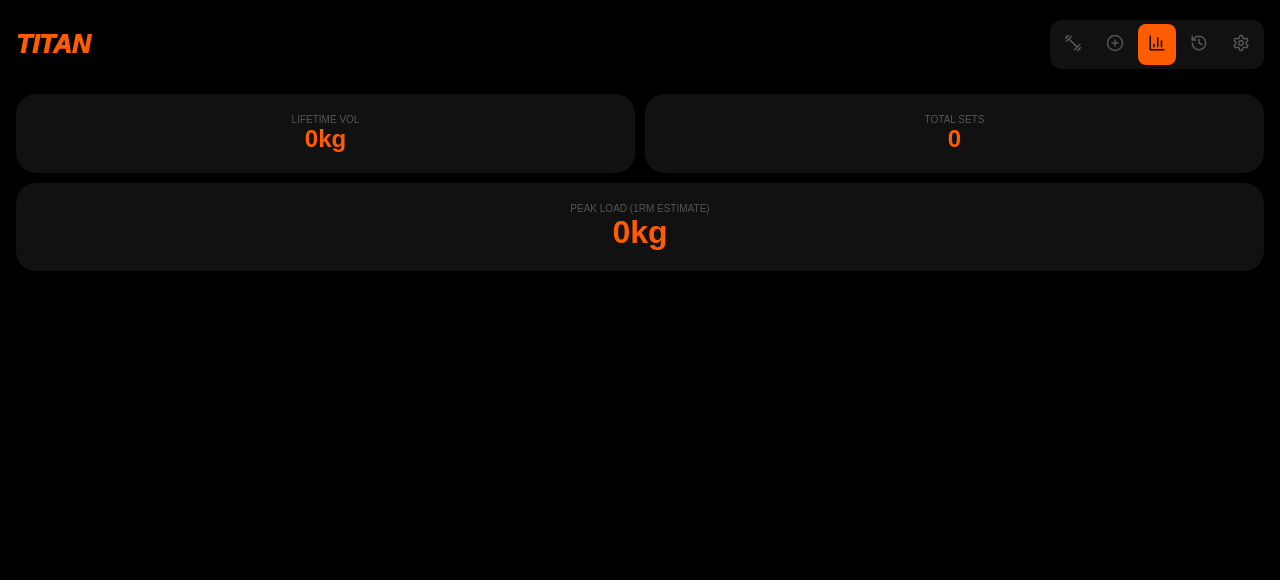
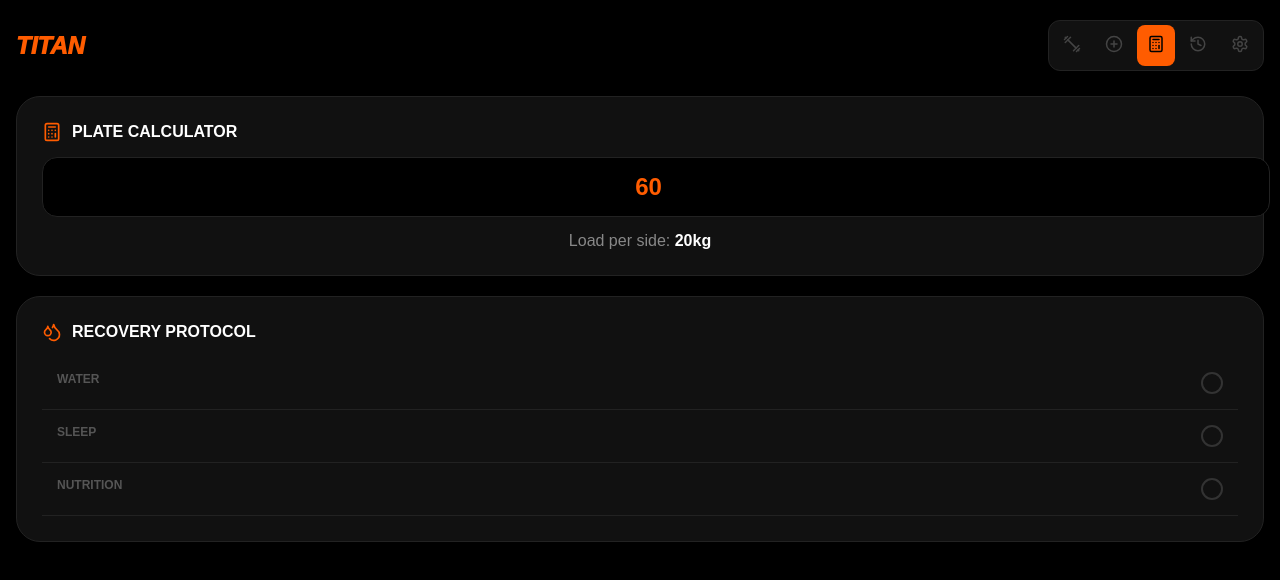
Before and after one commit to srafiq2406teachered-byte/Titan-Tracker, a React (Vite) app: page / in a window 1280 px wide. Both pictures are taken after a click on the button 1157 px from the left and 44 px from the top of the page. Shown: the top 580 px of the page. Built offline with nearby package versions, Linux system fonts and the light colour scheme.

Commit message:
Update App.jsx

```diff
--- a/src/App.jsx
+++ b/src/App.jsx
@@ -2,18 +2,17 @@ import React, { useState, useEffect } from 'react';
 import {
   Dumbbell, TrendingUp, History, Clock, PlusCircle,
   Settings, LayoutGrid, Trash2, ChevronRight, ChevronDown,
-  ChevronUp, Activity, BarChart3, RotateCcw
+  ChevronUp, Activity, BarChart3, Info, Calculator, Droplets, CheckCircle2
 } from 'lucide-react';
 
 const TitanTracker = () => {
-  // --- 1. RESTORED COLOR SCHEMES ---
+  // --- 1. THEME & CONSTANTS ---
   const THEMES = {
-    TITAN_OG: { name: "Titan Orange", bg: '#000000', surface: '#111111', accent: '#FF5C00', text: '#FFFFFF', border: '#222' },
+    EMBER: { name: "Electric Ember", bg: '#000', surface: '#111', accent: '#FF5C00', text: '#FFF', border: '#222' },
     CYAN: { name: "Deep Cyan", bg: '#050B0D', surface: '#0D1517', accent: '#00F0FF', text: '#E0F7FA', border: '#1A2628' },
-    STEALTH: { name: "Carbon", bg: '#000', surface: '#111', accent: '#FFF', text: '#FFF', border: '#333' }
+    CARBON: { name: "Carbon Stealth", bg: '#000', surface: '#111', accent: '#FFF', text: '#FFF', border: '#333' }
   };
 
-  // --- 2. FULL EXERCISE DATABASE ---
   const MASTER_LIST = [
     { id: "A1", name: "Leg Press Machine", group: "LEGS" },
     { id: "A2", name: "Lat Pulldown Machine", group: "PULL" },
@@ -37,62 +36,67 @@ const TitanTracker = () => {
     POWER: { name: "POWER (Muscle)", rest: 90, ids: ["A1", "A2", "B1", "B2", "C1", "C2"] }
   };
 
-  // --- 3. STATE ---
+  // --- 2. STATE ---
   const [view, setView] = useState('train');
-  const [themeKey, setThemeKey] = useState('TITAN_OG');
+  const [themeKey, setThemeKey] = useState('EMBER');
   const [activeSession, setActiveSession] = useState(null);
   const [extraActivities, setExtraActivities] = useState([]);
   const [completedSets, setCompletedSets] = useState({});
   const [exerciseData, setExerciseData] = useState({});
   const [history, setHistory] = useState([]);
+  const [setupNotes, setSetupNotes] = useState({});
   const [timeLeft, setTimeLeft] = useState(0);
   const [expandedLog, setExpandedLog] = useState(null);
+  const [plateCalcWeight, setPlateCalcWeight] = useState(60);
+  const [recovery, setRecovery] = useState({ water: false, sleep: false, nutrition: false });
   const [mounted, setMounted] = useState(false);
 
   const T = THEMES[themeKey];
 
-  // --- 4. PERSISTENCE ---
+  // --- 3. PERSISTENCE ---
   useEffect(() => {
-    const savedTheme = localStorage.getItem('titan_theme');
-    const savedHistory = localStorage.getItem('titan_history');
-    if (savedTheme) setThemeKey(savedTheme);
-    if (savedHistory) setHistory(JSON.parse(savedHistory));
+    const saved = {
+      theme: localStorage.getItem('tt_theme'),
+      hist: localStorage.getItem('tt_hist'),
+      notes: localStorage.getItem('tt_notes'),
+      recov: localStorage.getItem('tt_recov')
+    };
+    if (saved.theme) setThemeKey(saved.theme);
+    if (saved.hist) setHistory(JSON.parse(saved.hist));
+    if (saved.notes) setSetupNotes(JSON.parse(saved.notes));
+    if (saved.recov) setRecovery(JSON.parse(saved.recov));
     setMounted(true);
   }, []);
 
   useEffect(() => {
     if (mounted) {
-      localStorage.setItem('titan_theme', themeKey);
-      localStorage.setItem('titan_history', JSON.stringify(history));
+      localStorage.setItem('tt_theme', themeKey);
+      localStorage.setItem('tt_hist', JSON.stringify(history));
+      localStorage.setItem('tt_notes', JSON.stringify(setupNotes));
+      localStorage.setItem('tt_recov', JSON.stringify(recovery));
     }
-  }, [themeKey, history, mounted]);
+  }, [themeKey, history, setupNotes, recovery, mounted]);
 
-  // --- 5. LOGIC & METRICS ---
-  const startPreset = (key) => {
-    const p = PRESETS[key];
-    const exercises = MASTER_LIST.filter(ex => p.ids.includes(ex.id)).map(ex => ({ ...ex, sets: 3, rest: p.rest }));
-    setActiveSession({ ...p, exercises });
-    setView('train');
+  // --- 4. UTILITIES ---
+  const getGhostValue = (exId, setIndex, type) => {
+    const lastSession = history.find(log => log.details.some(d => d.id === exId));
+    if (!lastSession) return null;
+    const exEntry = lastSession.details.find(d => d.id === exId);
+    return exEntry?.sets[setIndex]?.[type] || null;
   };
 
-  const addExtra = (name, group) => {
-    const isCardio = group === 'CARDIO';
-    const newEx = { id: `ext-${Date.now()}`, name, sets: isCardio ? 1 : 3, rest: 60, isCardio };
-    setExtraActivities([...extraActivities, newEx]);
-    setView('train');
-  };
-
-  const calculateMetrics = () => {
-    if (history.length === 0) return { vol: 0, sets: 0, peak: 0 };
-    let totalVol = 0; let totalSets = 0; let peakWeight = 0;
-    history.forEach(session => {
-      totalVol += session.vol;
-      session.details.forEach(ex => {
-        totalSets += ex.sets.length;
-        ex.sets.forEach(s => { if(s.w > peakWeight) peakWeight = s.w; });
-      });
+  const calculatePlates = (target) => {
+    let weightPerSide = (target - 20) / 2; // Assuming 20kg bar/base
+    if (weightPerSide < 0) return "Base Only";
+    const plates = [20, 15, 10, 5, 2.5];
+    const result = [];
+    plates.forEach(p => {
+      while (weightPerSide >= p) {
+        result.push(p);
+        weightPerSide -= p;
+      }
     });
-    return { vol: totalVol, sets: totalSets, peak: peakWeight };
+    return result.join('kg, ') + 'kg';
   };
 
   const finishSession = () => {
@@ -102,10 +106,11 @@ const TitanTracker = () => {
       const sets = [...Array(ex.sets)].map((_, i) => {
         const w = parseFloat(exerciseData[`${ex.id}-${i}-w`] || 0);
         const r = parseFloat(exerciseData[`${ex.id}-${i}-r`] || 0);
+        const rpe = exerciseData[`${ex.id}-${i}-rpe`] || 5;
         if (completedSets[`${ex.id}-${i}`]) sessionVol += (w * r);
-        return { done: completedSets[`${ex.id}-${i}`], w, r, isCardio: ex.isCardio };
+        return { done: completedSets[`${ex.id}-${i}`], w, r, rpe, isCardio: ex.isCardio };
       }).filter(s => s.done);
-      return { name: ex.name, sets };
+      return { id: ex.id, name: ex.name, sets };
     }).filter(ex => ex.sets.length > 0);
 
     const log = { id: Date.now(), date: new Date().toLocaleDateString('en-GB'), vol: sessionVol, details, preset: activeSession?.name || "Custom" };
@@ -116,42 +121,98 @@ const TitanTracker = () => {
 
   if (!mounted) return null;
 
-  const m = calculateMetrics();
-
   return (
     <div style={{ background: T.bg, minHeight: '100vh', color: T.text, padding: '20px 16px 120px 16px', fontFamily: 'sans-serif' }}>
 
-      {/* HEADER */}
+      {/* NAVBAR */}
       <div style={{ display: 'flex', justifyContent: 'space-between', alignItems: 'center', marginBottom: '25px' }}>
-        <h1 style={{ color: T.accent, fontWeight: '950', fontStyle: 'italic', fontSize: '26px', margin: 0 }}>TITAN</h1>
-        <div style={{ display: 'flex', gap: '4px', background: T.surface, padding: '4px', borderRadius: '12px' }}>
-          {[{v:'train', i:<Dumbbell size={18}/>}, {v:'library', i:<PlusCircle size={18}/>}, {v:'metrics', i:<BarChart3 size={18}/>}, {v:'calendar', i:<History size={18}/>}, {v:'settings', i:<Settings size={18}/>}]
-            .map(b => (
-              <button key={b.v} onClick={() => setView(b.v)} style={{ border: 'none', background: view === b.v ? T.accent : 'transparent', padding: '10px', borderRadius: '8px', color: view === b.v ? '#000' : '#555' }}>{b.i}</button>
-            ))
-          }
+        <h1 style={{ color: T.accent, fontWeight: '950', fontStyle: 'italic', fontSize: '24px', margin: 0 }}>TITAN</h1>
+        <div style={{ display: 'flex', gap: '4px', background: T.surface, padding: '4px', borderRadius: '12px', border: `1px solid ${T.border}` }}>
+          {[
+            {v:'train', i:<Dumbbell size={18}/>}, {v:'library', i:<PlusCircle size={18}/>},
+            {v:'tools', i:<Calculator size={18}/>}, {v:'calendar', i:<History size={18}/>}, {v:'settings', i:<Settings size={18}/>}
+          ].map(b => (
+            <button key={b.v} onClick={() => setView(b.v)} style={{ border: 'none', background: view === b.v ? T.accent : 'transparent', padding: '10px', borderRadius: '8px', color: view === b.v ? '#000' : '#444' }}>{b.i}</button>
+          ))}
         </div>
       </div>
 
-      {/* VIEW: METRICS (RESTORED) */}
-      {view === 'metrics' && (
-        <div style={{ display: 'grid', gridTemplateColumns: '1fr 1fr', gap: '10px' }}>
-          <div style={{ background: T.surface, padding: '20px', borderRadius: '20px', textAlign: 'center' }}>
-            <div style={{ fontSize: '10px', color: '#555' }}>LIFETIME VOL</div>
-            <div style={{ fontSize: '24px', fontWeight: '900', color: T.accent }}>{m.vol.toLocaleString()}kg</div>
+      {/* VIEW: TRAIN (Progressive Overload Focus) */}
+      {view === 'train' && (
+        <div style={{ display: 'flex', flexDirection: 'column', gap: '15px' }}>
+          {!activeSession && (
+            <div style={{ display: 'flex', flexDirection: 'column', gap: '10px' }}>
+              <button onClick={() => { const p=PRESETS.SHRED; setActiveSession({...p, exercises: MASTER_LIST.filter(ex => p.ids.includes(ex.id)).map(ex => ({...ex, sets: 3, rest: p.rest}))})}} style={{ background: T.surface, border: `1px solid ${T.accent}`, padding: '20px', borderRadius: '20px', textAlign: 'left' }}><div style={{ fontWeight: '900', color: T.accent }}>SHRED PROTOCOL</div><div style={{ fontSize: '11px', color: '#555' }}>45s Rest • Fat Loss Focus</div></button>
+              <button onClick={() => { const p=PRESETS.POWER; setActiveSession({...p, exercises: MASTER_LIST.filter(ex => p.ids.includes(ex.id)).map(ex => ({...ex, sets: 3, rest: p.rest}))})}} style={{ background: T.surface, border: `1px solid ${T.accent}`, padding: '20px', borderRadius: '20px', textAlign: 'left' }}><div style={{ fontWeight: '900', color: T.accent }}>POWER PROTOCOL</div><div style={{ fontSize: '11px', color: '#555' }}>90s Rest • Muscle Build Focus</div></button>
+            </div>
+          )}
+
+          {[...(activeSession?.exercises || []), ...extraActivities].map(ex => (
+            <div key={ex.id} style={{ background: T.surface, padding: '20px', borderRadius: '24px', border: `1px solid ${T.border}` }}>
+              <div style={{ display: 'flex', justifyContent: 'space-between', marginBottom: '10px' }}>
+                <span style={{ fontWeight: '900', fontSize: '13px', color: T.accent }}>{ex.name.toUpperCase()}</span>
+                <Trash2 size={16} color="#333" onClick={() => setExtraActivities(extraActivities.filter(a => a.id !== ex.id))} />
+              </div>
+
+              {/* MACHINE SETUP NOTE */}
+              <div style={{ marginBottom: '15px', display: 'flex', gap: '10px' }}>
+                <Info size={14} color="#444" />
+                <input placeholder="Setup (e.g. Seat #3)" value={setupNotes[ex.id] || ''} onChange={e => setSetupNotes({...setupNotes, [ex.id]: e.target.value})} style={{ background: 'transparent', border: 'none', color: '#555', fontSize: '11px', width: '100%' }} />
+              </div>
+
+              {[...Array(ex.sets)].map((_, i) => {
+                const ghostW = getGhostValue(ex.id, i, 'w');
+                const ghostR = getGhostValue(ex.id, i, 'r');
+                return (
+                  <div key={i} style={{ marginBottom: '15px' }}>
+                    <div style={{ display: 'flex', gap: '8px', marginBottom: '4px' }}>
+                      <button onClick={() => { setCompletedSets(p => ({...p, [`${ex.id}-${i}`]: !p[`${ex.id}-${i}`]})); if(!completedSets[`${ex.id}-${i}`]) setTimeLeft(ex.rest); }}
+                        style={{ width: '50px', height: '50px', borderRadius: '12px', border: 'none', background: completedSets[`${ex.id}-${i}`] ? T.accent : '#222', color: '#000', fontWeight: '900' }}>{i+1}</button>
+                      <div style={{ flex: 1 }}>
+                        {ghostW && <div style={{ fontSize: '10px', color: '#444', textAlign: 'center' }}>Last: {ghostW}{ex.isCardio ? 'min' : 'kg'}</div>}
+                        <input type="number" placeholder={ex.isCardio ? "MIN" : "KG"} value={exerciseData[`${ex.id}-${i}-w`] || ''} onChange={e => setExerciseData({...exerciseData, [`${ex.id}-${i}-w`]: e.target.value})} style={{ width: '100%', height: '35px', background: '#000', border: '1px solid #222', borderRadius: '10px', color: '#fff', textAlign: 'center', fontWeight: '800' }} />
+                      </div>
+                      <div style={{ flex: 1 }}>
+                        {ghostR && <div style={{ fontSize: '10px', color: '#444', textAlign: 'center' }}>Last: {ghostR}{ex.isCardio ? 'km' : ''}</div>}
+                        <input type="number" placeholder={ex.isCardio ? "KM" : "REPS"} value={exerciseData[`${ex.id}-${i}-r`] || ''} onChange={e => setExerciseData({...exerciseData, [`${ex.id}-${i}-r`]: e.target.value})} style={{ width: '100%', height: '35px', background: '#000', border: '1px solid #222', borderRadius: '10px', color: T.accent, textAlign: 'center', fontWeight: '800' }} />
+                      </div>
+                    </div>
+                    {/* VELOCITY / RPE SLIDER */}
+                    <div style={{ display: 'flex', alignItems: 'center', gap: '10px' }}>
+                      <span style={{ fontSize: '9px', color: '#444' }}>INTENSITY (1-10)</span>
+                      <input type="range" min="1" max="10" value={exerciseData[`${ex.id}-${i}-rpe`] || 5} onChange={e => setExerciseData({...exerciseData, [`${ex.id}-${i}-rpe`]: e.target.value})} style={{ flex: 1, accentColor: T.accent, height: '4px' }} />
+                    </div>
+                  </div>
+                );
+              })}
+            </div>
+          ))}
+          {(activeSession || extraActivities.length > 0) && <button onClick={finishSession} style={{ background: T.accent, padding: '25px', borderRadius: '24px', border: 'none', fontWeight: '950', color: '#000' }}>COMPLETE SESSION</button>}
+        </div>
+      )}
+
+      {/* VIEW: TOOLS (Plate Calc & Recovery) */}
+      {view === 'tools' && (
+        <div style={{ display: 'flex', flexDirection: 'column', gap: '20px' }}>
+          <div style={{ background: T.surface, padding: '25px', borderRadius: '24px', border: `1px solid ${T.border}` }}>
+            <div style={{ display: 'flex', alignItems: 'center', gap: '10px', marginBottom: '15px' }}><Calculator size={20} color={T.accent}/> <span style={{ fontWeight: '900' }}>PLATE CALCULATOR</span></div>
+            <input type="number" value={plateCalcWeight} onChange={e => setPlateCalcWeight(e.target.value)} style={{ width: '100%', background: '#000', border: `1px solid ${T.border}`, padding: '15px', borderRadius: '15px', color: T.accent, fontSize: '24px', fontWeight: '900', textAlign: 'center' }} />
+            <div style={{ marginTop: '15px', textAlign: 'center', color: '#888' }}>Load per side: <span style={{ color: '#fff', fontWeight: '700' }}>{calculatePlates(plateCalcWeight)}</span></div>
           </div>
-          <div style={{ background: T.surface, padding: '20px', borderRadius: '20px', textAlign: 'center' }}>
-            <div style={{ fontSize: '10px', color: '#555' }}>TOTAL SETS</div>
-            <div style={{ fontSize: '24px', fontWeight: '900', color: T.accent }}>{m.sets}</div>
-          </div>
-          <div style={{ background: T.surface, padding: '20px', borderRadius: '20px', textAlign: 'center', gridColumn: 'span 2' }}>
-            <div style={{ fontSize: '10px', color: '#555' }}>PEAK LOAD (1RM ESTIMATE)</div>
-            <div style={{ fontSize: '32px', fontWeight: '900', color: T.accent }}>{m.peak}kg</div>
+
+          <div style={{ background: T.surface, padding: '25px', borderRadius: '24px', border: `1px solid ${T.border}` }}>
+            <div style={{ display: 'flex', alignItems: 'center', gap: '10px', marginBottom: '15px' }}><Droplets size={20} color={T.accent}/> <span style={{ fontWeight: '900' }}>RECOVERY PROTOCOL</span></div>
+            {Object.keys(recovery).map(key => (
+              <button key={key} onClick={() => setRecovery({...recovery, [key]: !recovery[key]})} style={{ width: '100%', display: 'flex', justifyContent: 'space-between', padding: '15px', background: 'transparent', borderBottom: '1px solid #222', borderTop: 'none', borderLeft: 'none', borderRight: 'none', color: recovery[key] ? T.accent : '#555' }}>
+                <span style={{ textTransform: 'uppercase', fontWeight: '700', fontSize: '12px' }}>{key}</span>
+                {recovery[key] ? <CheckCircle2 size={18}/> : <div style={{ width: '18px', height: '18px', borderRadius: '50%', border: '2px solid #333' }}/>}
+              </button>
+            ))}
           </div>
         </div>
       )}
 
-      {/* VIEW: LIBRARY (RESTORED CATEGORIES) */}
+      {/* VIEW: LIBRARY (Categorized) */}
       {view === 'library' && (
         <div style={{ display: 'flex', flexDirection: 'column', gap: '20px' }}>
           {Object.entries(LIBRARY).map(([group, items]) => (
@@ -167,52 +228,22 @@ const TitanTracker = () => {
         </div>
       )}
 
-      {/* VIEW: TRAIN (WITH PRESET TRIGGER) */}
-      {view === 'train' && (
-        <div style={{ display: 'flex', flexDirection: 'column', gap: '15px' }}>
-          {!activeSession && (
-            <div style={{ display: 'flex', flexDirection: 'column', gap: '10px', marginBottom: '10px' }}>
-              <button onClick={() => startPreset('SHRED')} style={{ background: T.surface, border: `1px solid ${T.accent}`, padding: '20px', borderRadius: '20px', textAlign: 'left' }}><div style={{ fontWeight: '900', color: T.accent }}>START SHRED PROTOCOL</div><div style={{ fontSize: '11px', color: '#555' }}>45s Rest • High Intensity</div></button>
-              <button onClick={() => startPreset('POWER')} style={{ background: T.surface, border: `1px solid ${T.accent}`, padding: '20px', borderRadius: '20px', textAlign: 'left' }}><div style={{ fontWeight: '900', color: T.accent }}>START POWER PROTOCOL</div><div style={{ fontSize: '11px', color: '#555' }}>90s Rest • Build Muscle</div></button>
-            </div>
-          )}
-          {[...(activeSession?.exercises || []), ...extraActivities].map(ex => (
-            <div key={ex.id} style={{ background: T.surface, padding: '20px', borderRadius: '24px', borderLeft: `5px solid ${ex.isCardio ? '#444' : T.accent}` }}>
-              <div style={{ display: 'flex', justifyContent: 'space-between', marginBottom: '15px' }}>
-                <span style={{ fontWeight: '900', fontSize: '13px', color: T.accent }}>{ex.name.toUpperCase()}</span>
-                {ex.id.startsWith('ext') && <Trash2 size={16} color="#444" onClick={() => setExtraActivities(extraActivities.filter(a => a.id !== ex.id))} />}
-              </div>
-              {[...Array(ex.sets)].map((_, i) => (
-                <div key={i} style={{ display: 'flex', gap: '8px', marginBottom: '10px' }}>
-                  <button onClick={() => { setCompletedSets(p => ({...p, [`${ex.id}-${i}`]: !p[`${ex.id}-${i}`]})); if(!completedSets[`${ex.id}-${i}`]) setTimeLeft(ex.rest); }}
-                    style={{ width: '50px', height: '50px', borderRadius: '12px', border: 'none', background: completedSets[`${ex.id}-${i}`] ? T.accent : '#222', color: '#000', fontWeight: '900' }}>{i+1}</button>
-                  <input type="number" placeholder={ex.isCardio ? "MIN" : "KG"} value={exerciseData[`${ex.id}-${i}-w`] || ''} onChange={e => setExerciseData({...exerciseData, [`${ex.id}-${i}-w`]: e.target.value})} style={{ flex: 1, background: '#000', border: '1px solid #222', borderRadius: '12px', color: '#fff', textAlign: 'center', fontWeight: '800' }} />
-                  <input type="number" placeholder={ex.isCardio ? "KM" : "REPS"} value={exerciseData[`${ex.id}-${i}-r`] || ''} onChange={e => setExerciseData({...exerciseData, [`${ex.id}-${i}-r`]: e.target.value})} style={{ flex: 1, background: '#000', border: '1px solid #222', borderRadius: '12px', color: T.accent, textAlign: 'center', fontWeight: '800' }} />
-                </div>
-              ))}
-            </div>
-          ))}
-          {(activeSession || extraActivities.length > 0) && <button onClick={finishSession} style={{ background: T.accent, padding: '25px', borderRadius: '24px', border: 'none', fontWeight: '900', color: '#000' }}>LOG ELITE SESSION</button>}
-        </div>
-      )}
-
       {/* VIEW: SETTINGS */}
       {view === 'settings' && (
         <div style={{ display: 'flex', flexDirection: 'column', gap: '10px' }}>
           {Object.entries(THEMES).map(([key, theme]) => (
             <button key={key} onClick={() => setThemeKey(key)} style={{ background: T.surface, border: themeKey === key ? `2px solid ${theme.accent}` : 'none', padding: '20px', borderRadius: '20px', display: 'flex', alignItems: 'center', gap: '15px' }}>
-              <div style={{ width: '20px', height: '20px', borderRadius: '50%', background: theme.accent }}></div>
+              <div style={{ width: '24px', height: '24px', borderRadius: '50%', background: theme.accent }}></div>
               <span style={{ fontWeight: '700' }}>{theme.name}</span>
             </button>
           ))}
-          <button onClick={() => { if(window.confirm('Wipe History?')) setHistory([]); }} style={{ marginTop: '20px', background: '#331111', color: '#ff4444', border: 'none', padding: '15px', borderRadius: '15px', fontWeight: '700' }}>RESET DATA</button>
         </div>
       )}
 
-      {/* TIMER */}
+      {/* TIMER HUD */}
       {timeLeft > 0 && (
-        <div style={{ position: 'fixed', bottom: '30px', left: '20px', right: '20px', background: T.text, color: T.bg, padding: '20px', borderRadius: '35px', display: 'flex', justifyContent: 'space-between', alignItems: 'center', zIndex: 1000 }}>
-          <div style={{ display: 'flex', alignItems: 'center', gap: '12px' }}><Clock size={28} /> <span style={{ fontSize: '36px', fontWeight: '900' }}>{timeLeft}s</span></div>
+        <div style={{ position: 'fixed', bottom: '30px', left: '20px', right: '20px', background: T.text, color: T.bg, padding: '20px', borderRadius: '40px', display: 'flex', justifyContent: 'space-between', alignItems: 'center', zIndex: 1000 }}>
+          <div style={{ display: 'flex', alignItems: 'center', gap: '15px' }}><Clock size={28} /> <span style={{ fontSize: '40px', fontWeight: '900' }}>{timeLeft}s</span></div>
           <button onClick={() => setTimeLeft(0)} style={{ background: T.accent, border: 'none', padding: '12px 25px', borderRadius: '15px', fontWeight: '900' }}>SKIP</button>
         </div>
       )}
```
